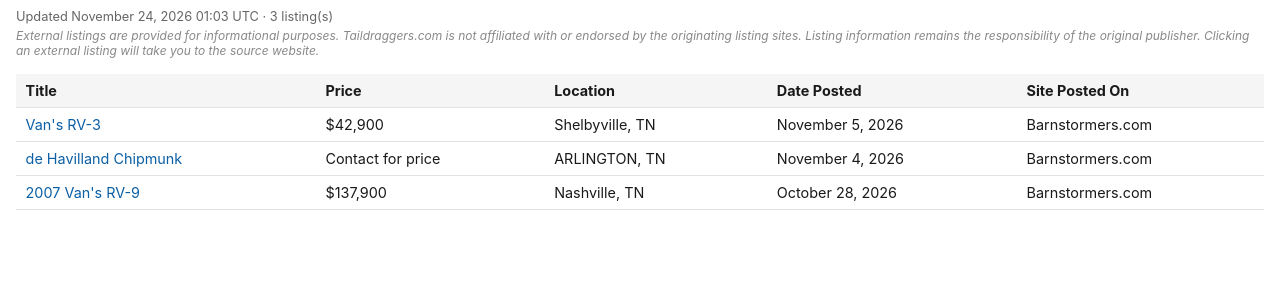
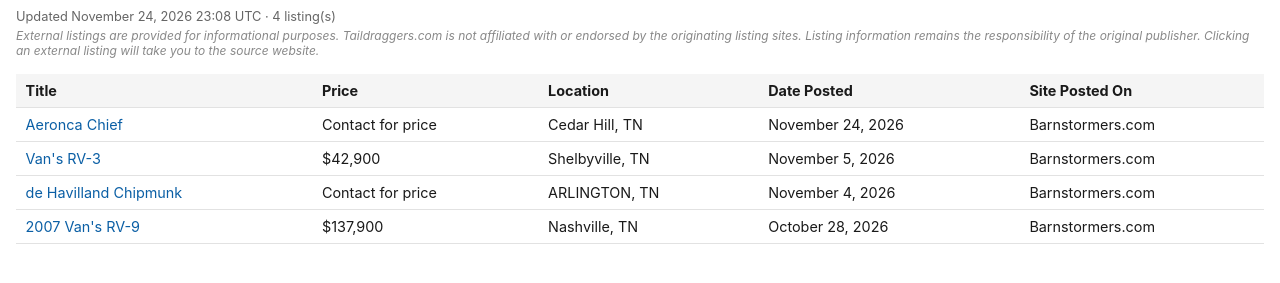
Before and after one commit to taildraggers/tennessee, a plain HTML site: page docs/index.html in a window 1280 px wide. Shown: the part 43-326 px from the top of the page. Drawn offline with Linux system fonts and the light colour scheme.

Commit message:
Update Tennessee listings (2026-11-24)

```diff
--- a/docs/index.html
+++ b/docs/index.html
@@ -58,13 +58,14 @@
 </head>
 <body>
   <h1>Taildragger Ads in Tennessee</h1>
-  <div class="updated">Updated November 24, 2026 01:03 UTC &middot; 3 listing(s)</div>
+  <div class="updated">Updated November 24, 2026 23:08 UTC &middot; 4 listing(s)</div>
   <div class="disclaimer">External listings are provided for informational purposes. Taildraggers.com is not affiliated with or endorsed by the originating listing sites. Listing information remains the responsibility of the original publisher. Clicking an external listing will take you to the source website.</div>
   <table>
     <thead>
       <tr><th>Title</th><th>Price</th><th>Location</th><th>Date Posted</th><th>Site Posted On</th></tr>
     </thead>
     <tbody>
+        <tr><td><a href="https://www.barnstormers.com/classified-2085431-Aeronca-Chief.html" target="_blank" rel="noopener noreferrer">Aeronca Chief</a></td><td>Contact for price</td><td>Cedar Hill, TN</td><td>November 24, 2026</td><td>Barnstormers.com</td></tr>
         <tr><td><a href="https://www.barnstormers.com/classified-1864799-Vans-RV3.html" target="_blank" rel="noopener noreferrer">Van&#x27;s RV-3</a></td><td>$42,900</td><td>Shelbyville, TN</td><td>November 5, 2026</td><td>Barnstormers.com</td></tr>
         <tr><td><a href="https://www.barnstormers.com/classified-2066508-SUPER-CHIPMUNK.html" target="_blank" rel="noopener noreferrer">de Havilland Chipmunk</a></td><td>Contact for price</td><td>ARLINGTON, TN</td><td>November 4, 2026</td><td>Barnstormers.com</td></tr>
         <tr><td><a href="https://www.barnstormers.com/classified-2080633-2007-VANS-RV9-N39YB.html" target="_blank" rel="noopener noreferrer">2007 Van&#x27;s RV-9</a></td><td>$137,900</td><td>Nashville, TN</td><td>October 28, 2026</td><td>Barnstormers.com</td></tr>
```
